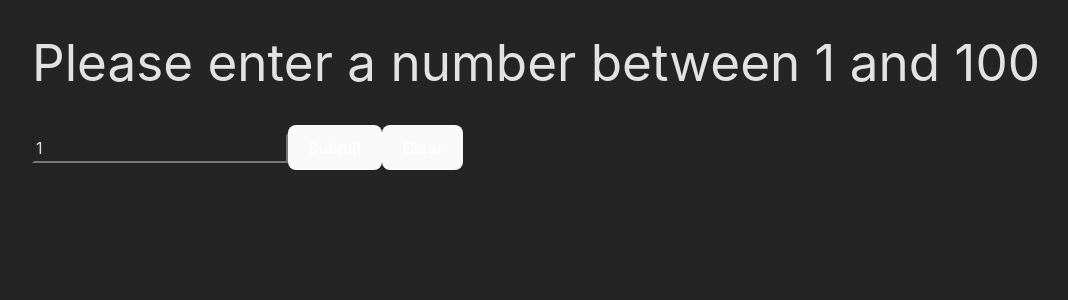
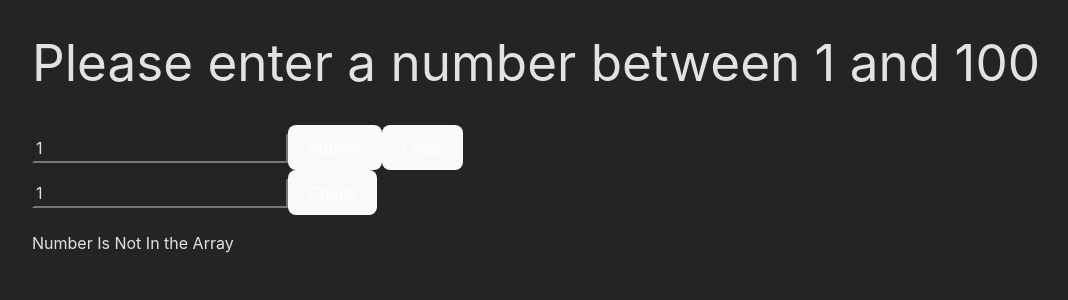
Before and after one commit to Eve-Drake/Binary-Search, a React (Vite) app: page / in a window 1280 px wide. Shown: the top 300 px of the page, without its empty margins (104-1172 px from the left). Built offline with nearby package versions, Linux system fonts and the light colour scheme.

Commit message:
Improved Search

```diff
--- a/src/App.tsx
+++ b/src/App.tsx
@@ -1,23 +1,36 @@
-import { useState } from 'react'
+import e from 'express'
+import { useEffect, useState } from 'react'
 import Input from './Input'
 
 function App() {
   const [numberArray, setNumberArray] = useState<number[]>([])
+  const [sortedNumberArray, setSortedNumberArray] = useState<number[]>([])
+  const [numberInArray, setNumberInArray] = useState<boolean>(false)
+  const [search, setSearch] = useState<number>(1)
 
-  const quickSort = (array: number[], target: number, start: number, end: number) =>{
-    if(start > end){
-      return false
+  useEffect(()=>{
+    setSortedNumberArray(numberArray.sort())
+  },[numberArray])
+
+
+  const binarySearch = (array : number[], target : number) =>{
+    var start : number = 0;
+    var end : number = array.length - 1;
+    while (start <= end){
+      let mid = Math.floor((start + end) / 2);
+      if(array[mid] === target){
+        setNumberInArray(true);
+        return mid;
+      }
+      else if(array[mid] < target){
+        start = mid + 1;
+      }
+      else{
+        end = mid - 1;
+      }
     }
-    let middle : number = Math.floor((start + end) /2)
-    if(array[middle] === target){
-      return true
-    }
-    if(array[middle] > target){
-      quickSort(array, target, start, middle -1)
-    }
-    else{
-      quickSort(array, target, middle + 1, end)
-    }
+    setNumberInArray(false);
+    return -1;
   }
 
   return (
@@ -30,6 +43,13 @@ function App() {
           </div>
         ))}
         </div>
+        <input
+        type='number'
+        value={search}
+        onChange={(e) => setSearch(parseInt(e.target.value))}
+        />
+        <button onClick={()=>binarySearch(sortedNumberArray, search)}>Check</button>
+        <p>{(numberInArray ? 'Number Is In the Array' : 'Number Is Not In the Array')}</p>
     </div>
   )
 }
```
